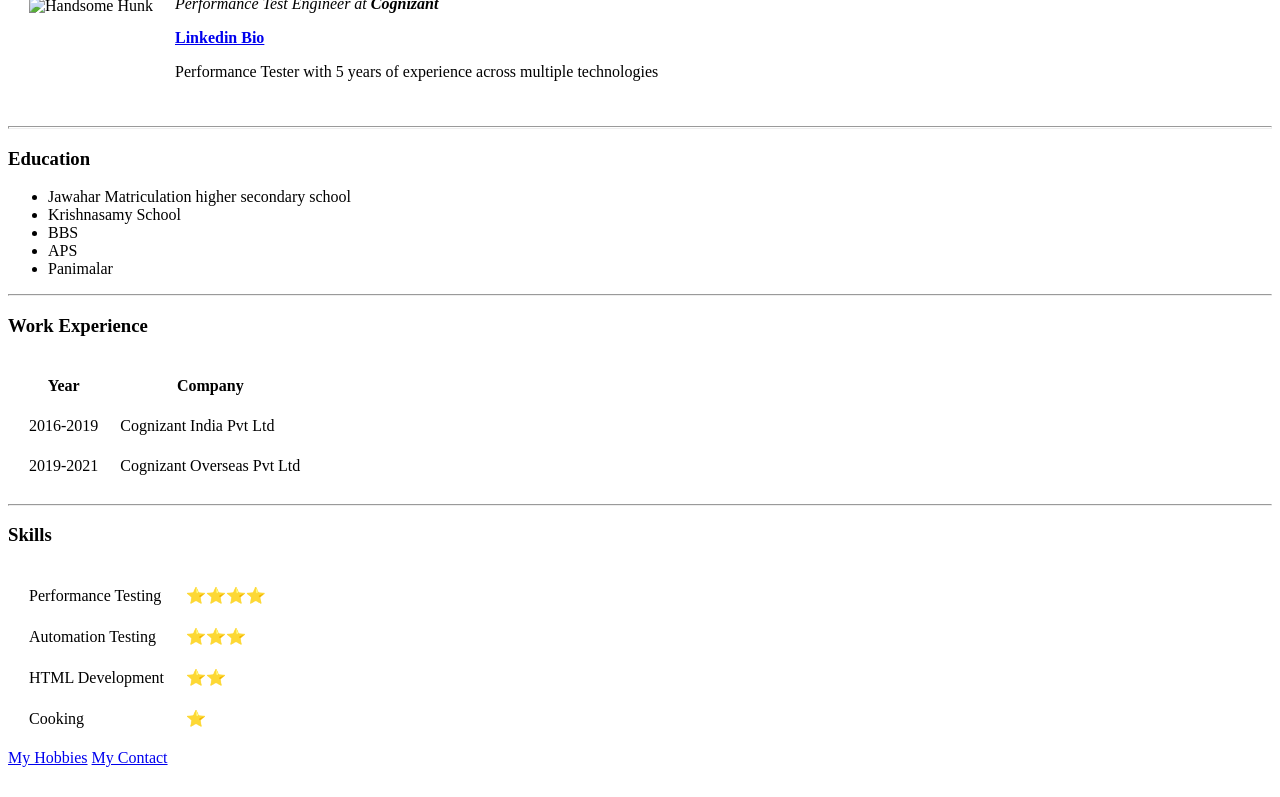
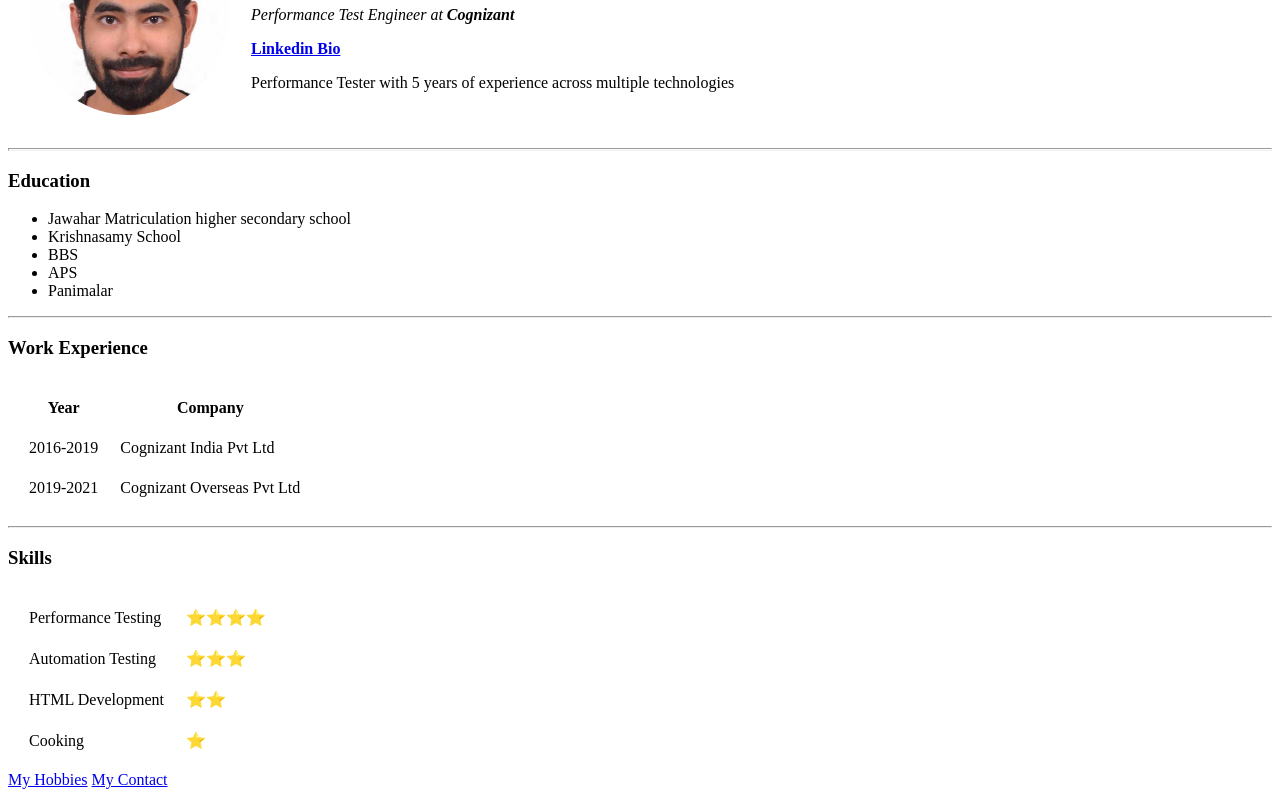
Before and after one commit to Adispidy/MyAwesomeCV, a plain HTML site: page index.html in a window 1280 px wide. Shown: the part 114-911 px from the top of the page. Before the commit the page ends 889 px from the top, so only its background shows below. Drawn offline with Linux system fonts and the light colour scheme.

Commit message:
Update index.html

```diff
--- a/index.html
+++ b/index.html
@@ -9,7 +9,7 @@
 <body>
   <table cellspacing="20">
     <tr>
-      <td><img src="Image\circle-cropped.png" height="200" alt="Handsome Hunk"></td>
+      <td><img src="circle-cropped.png" height="200" alt="Handsome Hunk"></td>
       <td>
         <h1>Adithya.S</h1>
         <p><em>Performance Test Engineer at <strong>Cognizant</strong></em></p>
```
